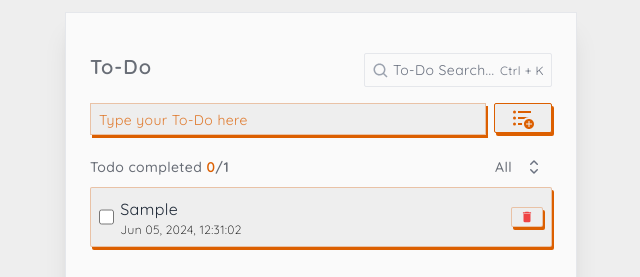
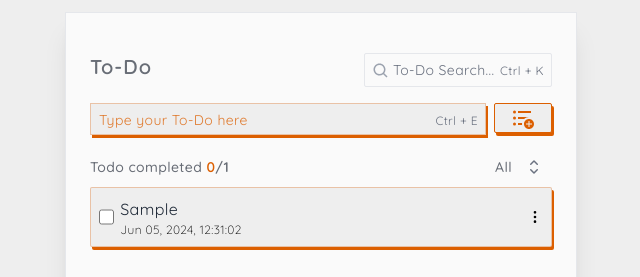
Before and after one commit to syawalmuis/react-todo-app, a React (Vite) app: page / in a window 1280 px wide. Both pictures are taken after typing "Sample" into the empty fields and a click on the button 842 px from the left and 118 px from the top of the page. Shown: the top 277 px of the page, without its empty margins (319-959 px from the left). Built offline with nearby package versions, Linux system fonts and the light colour scheme.

Commit message:
feat: edit todo

```diff
--- a/index.html
+++ b/index.html
@@ -2,7 +2,7 @@
 <html lang="en">
     <head>
         <meta charset="UTF-8" />
-        <link rel="icon" type="image/svg+xml" href="/vite.svg" />
+        <link rel="icon" type="image/png" href="/icon.png" />
         <meta name="viewport" content="width=device-width, initial-scale=1.0" />
         <title>Todo App</title>
     </head>
--- a/src/App.jsx
+++ b/src/App.jsx
@@ -12,12 +12,17 @@ import Card from "./components/Form/Card";
 import Footer from "./components/Footer";
 import AppContext from "./context/AppContext";
 import { BiSearch } from "react-icons/bi";
+import ModalEdit from "./components/Form/ModalEdit";
+import Form from "./components/Form";
 
 function App() {
     const [todos, setTodos] = useState(getTodos());
     const [filter, setFilter] = useState("all");
     const [search, setSearch] = useState("");
     const [filterSelected, setFilterSelected] = useState(null);
+    const [editedTodo, setEditedTodo] = useState(null);
+
+    const [isOpen, setIsOpen] = useState(false);
 
     const inputSearchRef = useRef(null);
 
@@ -49,6 +54,11 @@ function App() {
         setSearch(value);
     };
 
+    const handleEdit = (id) => {
+        setEditedTodo(todos.find((todo) => todo.id === id));
+        setIsOpen(true);
+    };
+
     const getUpdatedTodo = () => {
         setTodos(filterTd(filter, search));
     };
@@ -63,12 +73,21 @@ function App() {
                 e.preventDefault();
                 inputSearchRef.current.focus();
             }
+
+            if (e.key === "e" && e.ctrlKey) {
+                e.preventDefault();
+                this.document.querySelector("input#submit").focus();
+            }
         });
     }, []);
 
     return (
-        <AppContext.Provider value={{ updateTodos, destroyTodo }}>
+        <AppContext.Provider value={{ updateTodos, destroyTodo, handleEdit }}>
             <main className="!px-5 pt-3">
+                <ModalEdit
+                    {...{ isOpen, setIsOpen, editedTodo, updateTodos }}
+                    title="Edit To-Do"
+                ></ModalEdit>
                 <Card className="max-w-lg w-full mx-auto pt-10 pb-12 relative">
                     <div className="px-2 flex justify-between text-center">
                         <h2 className="font-semibold text-xl tracking-wider text-dark-gray">
--- a/src/components/Form/ButtonDanger.jsx
+++ b/src/components/Form/ButtonDanger.jsx
@@ -1,8 +1,11 @@
-function ButtonDanger({ children, ...props }) {
+function ButtonDanger({ children, className = "", ...props }) {
     return (
         <button
             {...props}
-            className="text-sm border border-primary/30 shadow-custom bg-light-gray text-red-500 px-2 py-0.5 rounded-sm hover:text-red-600 transition-all"
+            className={
+                "text-sm border flex items-center gap-1.5 border-primary/30 shadow-custom bg-light-gray text-red-500 px-2 py-0.5 rounded-sm hover:text-red-600 transition-all " +
+                className
+            }
         >
             {children}
         </button>
--- /dev/null
+++ b/src/components/Form/Form.jsx
@@ -0,0 +1,52 @@
+import { useEffect, useRef } from "react";
+import { MdFormatListBulletedAdd } from "react-icons/md";
+import ButtonPrimary from "./ButtonPrimary";
+import Input from "./Input";
+
+export default function Form({
+    onSubmit,
+    placeholder = "Type your To-Do here",
+    todoErrorMessage,
+    isCreate = true,
+}) {
+    const ref = useRef(null);
+    return (
+        <form
+            onSubmit={onSubmit}
+            className="flex items-start justify-center w-full gap-2 "
+        >
+            <div className="!w-full relative">
+                <Input
+                    id="submit"
+                    className={"w-full [&~label]:placeholder-shown:inline"}
+                    placeholder={placeholder}
+                    onKeyDown={(event) => {
+                        if (event.key === "Enter") {
+                            ref.current.classList.add("pressed");
+                            setTimeout(() => {
+                                ref.current.classList.remove("pressed");
+                            }, 300);
+                        }
+                    }}
+                />
+                <label
+                    htmlFor="search"
+                    className="absolute hidden right-2 top-[0.6rem] z-10 text-gray-500 text-xs"
+                >
+                    Ctrl + E
+                </label>
+                {todoErrorMessage}
+            </div>
+            {isCreate && (
+                <ButtonPrimary
+                    ref={ref}
+                    id="submit"
+                    type="submit"
+                    className="px-4"
+                >
+                    <MdFormatListBulletedAdd className="text-2xl font-bold" />
+                </ButtonPrimary>
+            )}
+        </form>
+    );
+}
--- /dev/null
+++ b/src/components/Form/ModalEdit.jsx
@@ -0,0 +1,54 @@
+import { Dialog, DialogPanel, DialogTitle } from "@headlessui/react";
+import Input from "./Input";
+
+function ModalEdit({
+    isOpen,
+    setIsOpen,
+    editedTodo = "",
+    title = "",
+    updateTodos,
+}) {
+    const onSubmit = (event) => {
+        event.preventDefault();
+        const { value: text } = event.target.querySelector("input");
+        updateTodos(editedTodo.id, { ...editedTodo, text });
+        setIsOpen(false);
+    };
+    return (
+        <Dialog
+            open={isOpen}
+            onClose={() => setIsOpen(false)}
+            className="relative w-full z-50"
+        >
+            <div className="fixed inset-0 flex w-screen bg-black/80 items-center justify-center p-4">
+                <DialogPanel className="max-w-lg w-full rounded-sm space-y-4 border bg-white p-12">
+                    {title && (
+                        <DialogTitle className="font-bold">{title}</DialogTitle>
+                    )}
+                    <form onSubmit={onSubmit} className="space-y-4">
+                        <div>
+                            <Input
+                                defaultValue={editedTodo?.text}
+                                className={"w-full"}
+                            />
+                        </div>
+                        <div className="flex gap-1 justify-end ps-0.5">
+                            <button
+                                onClick={() => setIsOpen(false)}
+                                type="button"
+                                className="bg-red-600 text-light-gray px-2 py-1 text-xs font-medium shadow-sm"
+                            >
+                                Cancel
+                            </button>
+                            <button className="bg-dark-gray text-white px-2 py-1 text-xs font-medium shadow-sm">
+                                Save
+                            </button>
+                        </div>
+                    </form>
+                </DialogPanel>
+            </div>
+        </Dialog>
+    );
+}
+
+export default ModalEdit;
--- /dev/null
+++ b/src/components/Form/index.js
@@ -0,0 +1,8 @@
+import ButtonDanger from "./ButtonDanger";
+import ButtonPrimary from "./ButtonPrimary";
+import ButtonSecondary from "./ButtonSecondary";
+import Checkbox from "./Checkbox";
+import Form from "./Form";
+
+export default Form;
+export { ButtonDanger, ButtonPrimary, ButtonSecondary, Checkbox };
--- a/src/components/TodoForm.jsx
+++ b/src/components/TodoForm.jsx
@@ -1,12 +1,8 @@
-import ButtonPrimary from "./Form/ButtonPrimary";
 import TodoItem from "./TodoItem";
-import Input from "./Form/Input";
+import Form from "./Form";
 import { Fragment, useEffect, useRef, useState } from "react";
 import Select from "./Form/Select";
 import { filterTodos as filterTd, getTodos } from "../database/todos";
-import { CgAdd } from "react-icons/cg";
-import { SquaresPlusIcon, PlusIcon } from "@heroicons/react/20/solid";
-import { MdFormatListBulletedAdd } from "react-icons/md";
 
 function TodoForm({
     todos,
@@ -18,7 +14,7 @@ function TodoForm({
     const [todoErrorMessage, setTodoErrorMessage] = useState(null);
     const submitButtonRef = useRef(null);
 
-    const handleSubmit = (e) => {
+    const onSubmit = (e) => {
         e.preventDefault();
         const form = e.target;
         const { value: text } = form.querySelector("input");
@@ -61,40 +57,9 @@ function TodoForm({
 
     return (
         <div>
-            <form
-                onSubmit={handleSubmit}
-                className="flex w-full mb-5 px-2 items-start justify-center mt-4 gap-2"
-            >
-                <div className="w-full">
-                    <Input
-                        id="submit"
-                        className={"w-full"}
-                        placeholder="Type your To-Do here"
-                        onKeyDown={(event) => {
-                            if (event.key === "Enter") {
-                                submitButtonRef.current.classList.add(
-                                    "pressed"
-                                );
-                                setTimeout(() => {
-                                    submitButtonRef.current.classList.remove(
-                                        "pressed"
-                                    );
-                                }, 300);
-                            }
-                        }}
-                    />
-                    {todoErrorMessage}
-                </div>
-                <ButtonPrimary
-                    ref={submitButtonRef}
-                    id="submit"
-                    type="submit"
-                    className="px-4"
-                >
-                    <MdFormatListBulletedAdd className="font-bold text-2xl" />
-                </ButtonPrimary>
-            </form>
-
+            <div className="px-2 mt-4 mb-5">
+                <Form {...{ onSubmit, todoErrorMessage }} />
+            </div>
             <div className="px-2 flex items-center text-sm max-sm:text-sm justify-between gap-2 mb-2">
                 <h4 className="font-medium leading-relaxed text-dark-gray">
                     Todo completed{" "}
--- a/src/components/TodoItem.jsx
+++ b/src/components/TodoItem.jsx
@@ -1,12 +1,14 @@
-import { MdDelete } from "react-icons/md";
-import ButtonDanger from "./Form/ButtonDanger";
-import Checkbox from "./Form/Checkbox";
+import { MdDelete, MdEdit } from "react-icons/md";
 import { useContext } from "react";
 import { getDate } from "../libs/date";
 import AppContext from "../context/AppContext";
+import { ButtonDanger, ButtonSecondary, Checkbox } from "./Form";
+import { Popover, PopoverButton, PopoverPanel } from "@headlessui/react";
+import { HiOutlineDotsVertical } from "react-icons/hi";
+import { FaList } from "react-icons/fa";
 
 function TodoItem({ todo }) {
-    const { updateTodos, destroyTodo } = useContext(AppContext);
+    const { updateTodos, destroyTodo, handleEdit } = useContext(AppContext);
 
     return (
         <li className="flex select-none items-center justify-between p-2 rounded-sm bg-light-gray shadow-custom  border border-primary/30 gap-2 ">
@@ -49,9 +51,31 @@ function TodoItem({ todo }) {
                 </label>
             </div>
             <div className="flex items-center gap-1">
-                <ButtonDanger onClick={() => destroyTodo(todo.id)}>
-                    <MdDelete />
-                </ButtonDanger>
+                <Popover className="group">
+                    <PopoverButton className="flex items-center gap-2 active:outline-none focus:outline-none">
+                        <HiOutlineDotsVertical className="" />
+                    </PopoverButton>
+                    <PopoverPanel
+                        anchor="bottom end"
+                        className="flex flex-col w-max"
+                    >
+                        <div className="w-max flex flex-col bg-light-gray border border-primary rounded-sm px-3 py-2 mt-2 space-y-1">
+                            <ButtonSecondary
+                                className="!text-xs"
+                                onClick={() => handleEdit(todo.id)}
+                            >
+                                <MdEdit /> Edit
+                            </ButtonSecondary>
+                            <ButtonDanger
+                                className="!text-xs"
+                                onClick={() => destroyTodo(todo.id)}
+                            >
+                                <MdDelete />
+                                Delete
+                            </ButtonDanger>
+                        </div>
+                    </PopoverPanel>
+                </Popover>
             </div>
         </li>
     );
--- a/src/context/AppContext.jsx
+++ b/src/context/AppContext.jsx
@@ -3,6 +3,7 @@ import { createContext } from "react";
 const AppContext = createContext({
     updateTodos: () => {},
     destroyTodo: () => {},
+    handleEdit: () => {},
 });
 
 export default AppContext;
```
Also changed, not shown: src/components/Form/ButtonSecondary.jsx (+5 -2 lines), public/icon.png (added).
